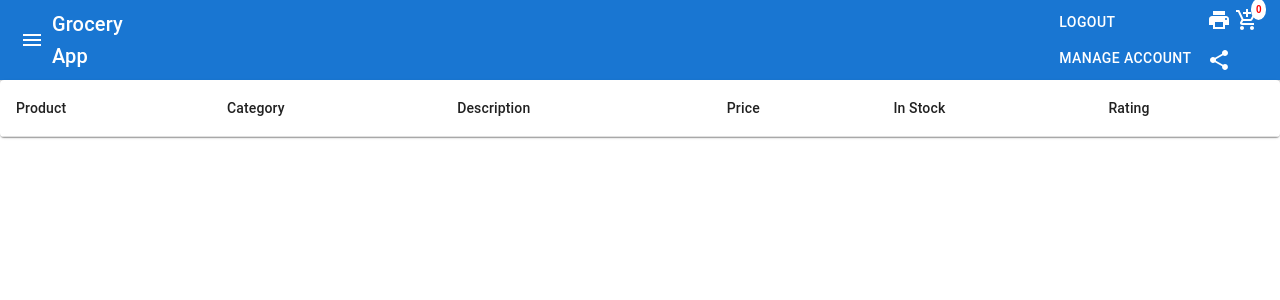
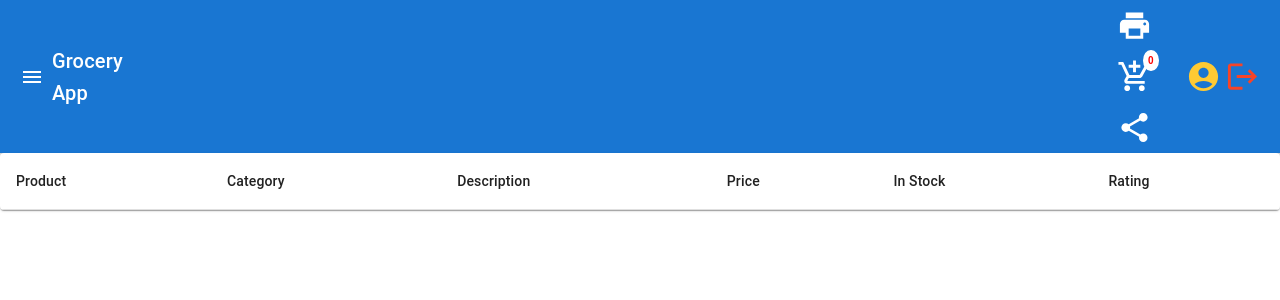
Before and after one commit to isi-usc-edu/programming-challenge-fall23, a React (Create React App) app: page /cart in a window 1280 px wide. Shown: the top 300 px of the page. Built offline with nearby package versions, Linux system fonts and the light colour scheme.

Commit message:
add manage account and logout

```diff
--- a/src/components/Action/Action.js
+++ b/src/components/Action/Action.js
@@ -61,11 +61,11 @@ function Actions({ products }) {
   return (
     <div>
       <IconButton edge="end" color="inherit" aria-label="print" onClick={handlePrint}>
-        <PrintIcon />
+        <PrintIcon fontSize="large" />
       </IconButton>
 
       <IconButton edge="end" color="inherit" aria-label="cart" onClick={handleCartClick}>
-        <AddShoppingCartIcon />
+        <AddShoppingCartIcon  fontSize="large" />
         <span
           style={{
             position: 'absolute',
@@ -84,7 +84,7 @@ function Actions({ products }) {
       </IconButton>
 
       <IconButton edge="end" color="inherit" aria-label="share" onClick={handleShare}>
-        <ShareIcon />
+        <ShareIcon  fontSize="large" />
       </IconButton>
       <Dialog
         open={openDialog}
--- a/src/components/AppBar/AppBar.js
+++ b/src/components/AppBar/AppBar.js
@@ -8,6 +8,8 @@ import MenuIcon from '@mui/icons-material/Menu';
 import Button from '@mui/material/Button';
 import ManageAccount from '../ManageAccount/ManageAccount';
 import Actions from '../Action/Action';
+import AccountCircleIcon from '@mui/icons-material/AccountCircle';
+import LogoutIcon from '@mui/icons-material/Logout';
 
 const theme = createTheme();
 
@@ -64,20 +66,24 @@ function Appbar({ products, isLoggedIn, onLogin, onLogout }) {
               Grocery App
             </Typography>
 
+
             {isLoggedIn ? (
               <>
-               <div style={{marginLeft: '75%'}}>
-                <Button color="inherit" onClick={handleLogoutClick}>
-                  Logout
-                </Button>
 
-                <Button color="inherit" onClick={handleAccountManagement}>
-                  Manage Account
-                </Button>
+
+          <div style={{marginLeft:"80%"}}>
+                <Actions products={products}  />
+
 
                 </div>
-                <Actions products={products}  />
+                <span style={{ marginRight: "20px" }}></span>
+                <IconButton edge="end" aria-label="print"  style={{ color: '#FFCA33' }}onClick={handleAccountManagement} >
+                  <AccountCircleIcon fontSize="large"/>
+                </IconButton>
 
+                <IconButton edge="end" style={{ color: '#F74428' }} aria-label="print" onClick={handleDeleteAccount} >
+                  <LogoutIcon fontSize="large"/>
+                </IconButton>
                 {isAccountModalOpen && (
                   <ManageAccount
                     userEmail={username} // Replace with the user's actual email
```
